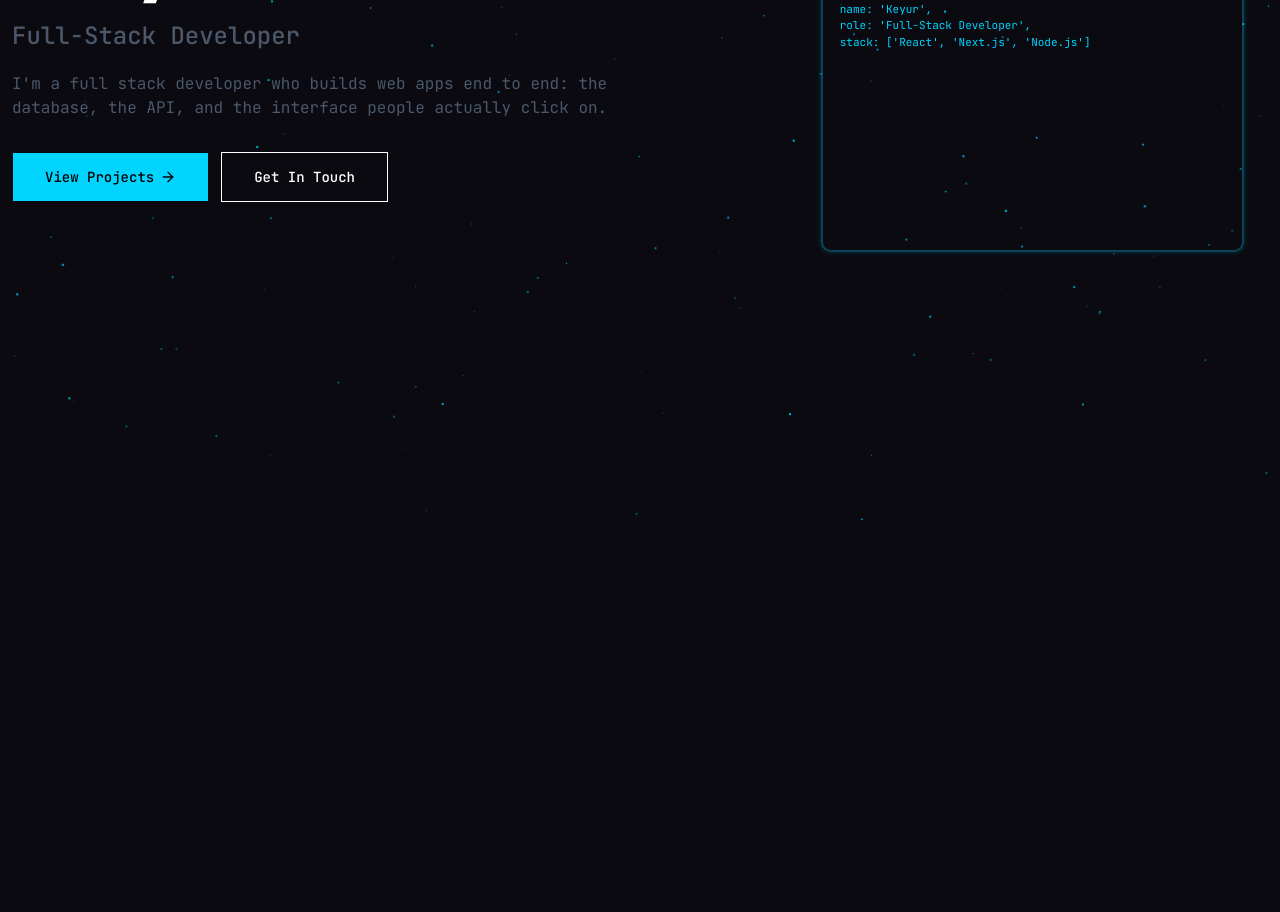
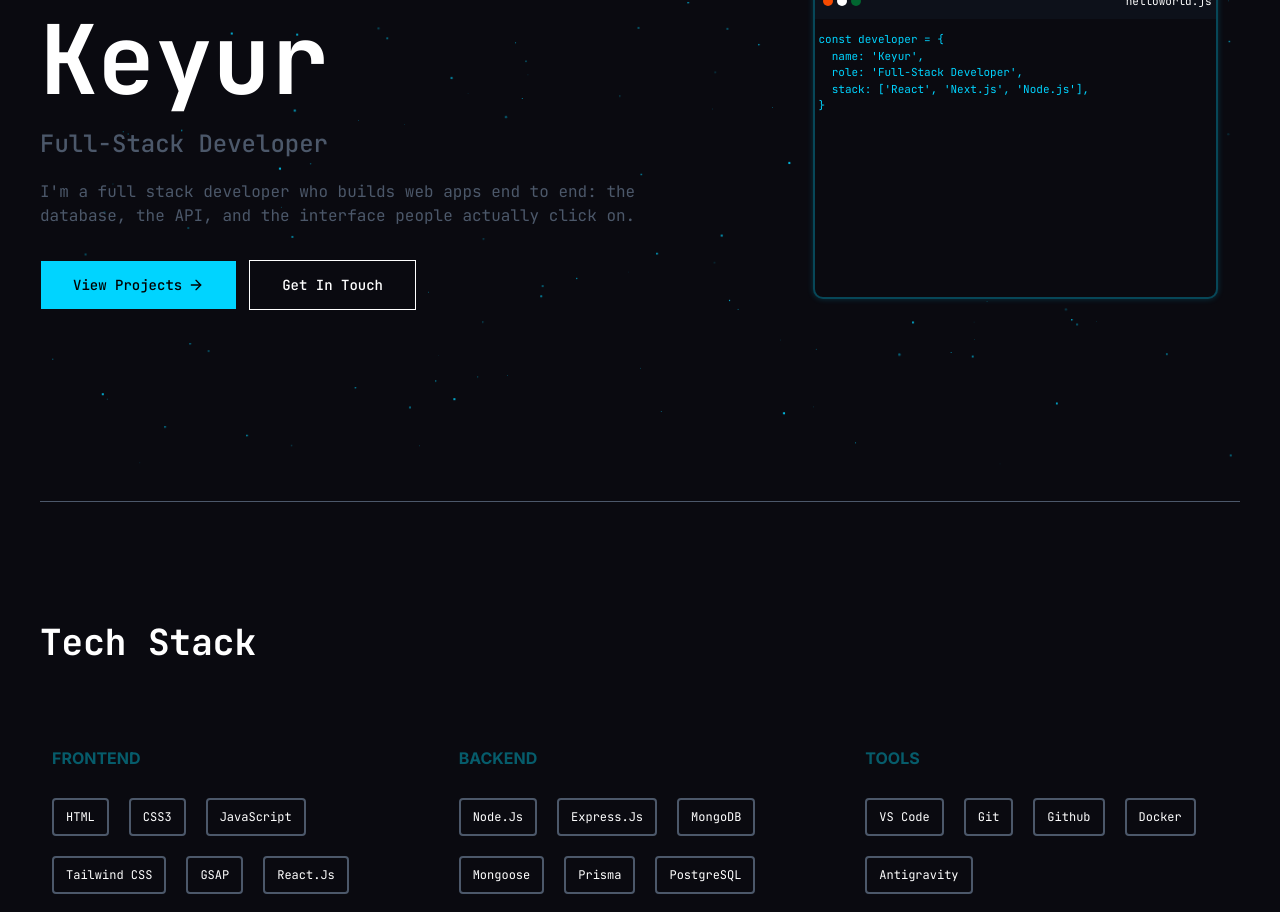
Before and after one commit to PanchalKeyur0806/Portfolio, a Next.js app: page / in a window 1280 px wide. Shown: the part 280-1192 px from the top of the page. Before the commit the page ends 800 px from the top, so only its background shows below. Built offline with nearby package versions, Linux system fonts and the light colour scheme.

Commit message:
added techstack section

```diff
--- a/src/app/layout.tsx
+++ b/src/app/layout.tsx
@@ -27,7 +27,7 @@ export default function RootLayout({ children }: LayoutProps<"/">) {
       lang="en"
       className={`${inter.variable} ${jetbrainsMono.variable} h-full antialiased`}
     >
-      <body className="px-3 min-h-full bg-[#0A0A10] text-white">
+      <body className="px-3 sm:px-10 min-h-full bg-[#0A0A10] text-white">
         {children}
       </body>
     </html>
--- a/src/app/page.tsx
+++ b/src/app/page.tsx
@@ -1,13 +1,18 @@
 import Hero from "@/components/custom/Hero";
 import Navbar from "@/components/custom/Navbar";
 import Particles from "@/components/custom/Particles";
+import TechStack from "@/components/custom/TechStack";
+import { Separator } from "@/components/ui/separator";
 
 export default function Home() {
   return (
     <>
       <Navbar />
-      <Particles />
+      <Separator className={`bg-[#4C586A]`} />
       <Hero />
+      <Separator className={`bg-[#4C586A]`} />
+      <TechStack />
+      <Separator className={`bg-[#4C586A]`} />
     </>
   );
 }
--- /dev/null
+++ b/src/components/custom/Heading.tsx
@@ -0,0 +1,17 @@
+import React from "react";
+
+const Heading = ({
+  heading,
+  ref,
+}: {
+  heading: string;
+  ref?: React.Ref<HTMLDivElement>;
+}) => {
+  return (
+    <div ref={ref} className="mt-30 text-4xl text-white font-bold font-mono">
+      <h2>{heading}</h2>
+    </div>
+  );
+};
+
+export default Heading;
--- a/src/components/custom/Hero.tsx
+++ b/src/components/custom/Hero.tsx
@@ -2,7 +2,8 @@
 import { useEffect, useRef } from "react";
 import { Button } from "../ui/button";
 import { ArrowRight } from "lucide-react";
-import gsap from "gsap";
+import { gsap } from "@/lib/gsap";
+import Particles from "./Particles";
 
 const Hero = () => {
   const heroIntroRef = useRef<HTMLDivElement>(null);
@@ -200,9 +201,10 @@ const keyur = new Developer(
   }, []);
 
   return (
-    <section className="mt-20 py-1 font-mono  h-100  w-full">
-      <div className="max-w-8xl w-full mx-auto grid  lg:grid-cols-[1fr_0.6fr]">
-        <div className="w-full ">
+    <section className="relative  py-1 font-mono  h-[90vh]  w-full">
+      <Particles />
+      <div className="relative z-10 max-w-8xl w-full h-full mx-auto grid items-center  lg:grid-cols-[1fr_0.6fr]">
+        <div className="w-full h-full flex justify-center flex-col ">
           {/* Hero Introduction */}
           <div
             ref={heroIntroRef}
@@ -259,9 +261,9 @@ const keyur = new Developer(
         {/* CodeSnippet Component */}
         <div
           id="laptop"
-          className="mt-15 lg:flex  h-85 py-3 lg:flex-col lg:justify-between opacity-0"
+          className="lg:flex  h-85 py-3 lg:flex-col lg:justify-between opacity-0"
         >
-          <div className="lg:w-[97%] xl:w-[90%] h-88 mx-auto  flex flex-col gap-3 border-2 border-[#00D4FF]/30 shadow-[0_0_6px_rgba(0,212,255,0.20)] rounded-lg overflow-hidden">
+          <div className="lg:w-[97%] xl:w-[90%] h-88 mx-auto bg-[#0A0A10]  flex flex-col gap-3 border-2 border-[#00D4FF]/30 shadow-[0_0_6px_rgba(0,212,255,0.20)] rounded-lg overflow-hidden">
             <div className="h-3.75 px-1 py-4 bg-[#0D111A] border-b-2 border-[#0D111A] flex items-center justify-between">
               {/* circles */}
               <div className="ml-1 flex items-center justify-center gap-1">
@@ -276,11 +278,11 @@ const keyur = new Developer(
               </div>
             </div>
 
-            <div className="px-1 http://localhost:3000/">
+            <div className="px-1">
               {/* code */}
               <pre
                 ref={codeRef}
-                className="pointer-events-none w-full font-mono text-[11px] text-[#00D4FF]"
+                className="pointer-events-none w-full  font-mono text-[11px] text-[#00D4FF]"
               />
             </div>
           </div>
--- a/src/components/custom/MobileNavbar.tsx
+++ b/src/components/custom/MobileNavbar.tsx
@@ -1,8 +1,9 @@
+"use client";
 import Link from "next/link";
 import React, { useEffect } from "react";
 import { Button } from "../ui/button";
 import { usePathname } from "next/navigation";
-import gsap from "gsap";
+import { gsap } from "@/lib/gsap";
 import { useGSAP } from "@gsap/react";
 
 const MobileNavbar = () => {
--- a/src/components/custom/Navbar.tsx
+++ b/src/components/custom/Navbar.tsx
@@ -1,9 +1,9 @@
 "use client";
-import gsap from "gsap";
+import { gsap } from "@/lib/gsap";
 import Link from "next/link";
 import { Button } from "../ui/button";
 import { usePathname } from "next/navigation";
-import { useEffect, useRef, useState } from "react";
+import { useRef, useState } from "react";
 import MobileNavbar from "./MobileNavbar";
 import { Menu } from "lucide-react";
 import { useGSAP } from "@gsap/react";
--- a/src/components/custom/Particles.tsx
+++ b/src/components/custom/Particles.tsx
@@ -1,5 +1,5 @@
 "use client";
-import gsap from "gsap";
+import { gsap } from "@/lib/gsap";
 import React, { useEffect, useRef } from "react";
 
 const Particles = () => {
@@ -10,6 +10,8 @@ const Particles = () => {
 
     const particles = containerRef.current.children;
 
+    const { width, height } = containerRef.current.getBoundingClientRect();
+
     // loop through all particles
     Array.from(particles).forEach((particle) => {
       // get current element
@@ -17,8 +19,8 @@ const Particles = () => {
 
       // set the intital postition of particles
       gsap.set(element, {
-        x: Math.random() * window.innerWidth,
-        y: Math.random() * window.innerHeight,
+        x: Math.random() * width,
+        y: Math.random() * height,
         opacity: Math.random() * 0.5 + 0.1,
         scale: Math.random() * 0.5 + 0.1,
       });
@@ -42,12 +44,16 @@ const Particles = () => {
         ease: "sine.inOut",
       });
     });
+
+    return () => {
+      gsap.killTweensOf(particles);
+    };
   }, []);
 
   return (
     <div
       ref={containerRef}
-      className="fixed inset-0 pointer-events-none -z-10 overflow-hidden"
+      className="absolute inset-0 pointer-events-none  overflow-hidden"
     >
       {Array.from({ length: 200 }).map((_, i) => (
         <div
--- /dev/null
+++ b/src/components/custom/TechCard.tsx
@@ -0,0 +1,30 @@
+import React from "react";
+
+const TechCard = ({
+  section,
+  skills,
+}: {
+  section: string;
+  skills: string[];
+}) => {
+  return (
+    <div className="px-3 py-1">
+      <div>
+        <h2 className="text-[#065C6B] font-bold font-sans">{section}</h2>
+      </div>
+
+      <div className="mt-7 flex flex-wrap gap-5">
+        {skills.map((skill) => (
+          <span
+            key={skill}
+            className=" px-3 py-2 text-[12px] font-mono border-2 border-[#4C586A] rounded hover:text-[#00D4FF] hover:border-[#00D4FF] cursor-default"
+          >
+            {skill}
+          </span>
+        ))}
+      </div>
+    </div>
+  );
+};
+
+export default TechCard;
--- /dev/null
+++ b/src/components/custom/TechStack.tsx
@@ -0,0 +1,107 @@
+"use client";
+import Heading from "./Heading";
+import TechCard from "./TechCard";
+import { useGSAP } from "@gsap/react";
+import { gsap } from "@/lib/gsap";
+import { useRef } from "react";
+const TechStack = () => {
+  const headingRef = useRef<HTMLDivElement>(null);
+  const sectionRef = useRef<HTMLDivElement>(null);
+  const cardRef = useRef<HTMLDivElement>(null);
+
+  const techSections = [
+    {
+      name: "FRONTEND",
+      skills: [
+        "HTML",
+        "CSS3",
+        "JavaScript",
+        "Tailwind CSS",
+        "GSAP",
+        "React.Js",
+        "Next.Js",
+      ],
+    },
+    {
+      name: "BACKEND",
+      skills: [
+        "Node.Js",
+        "Express.Js",
+        "MongoDB",
+        "Mongoose",
+        "Prisma",
+        "PostgreSQL",
+        "REST APIs",
+      ],
+    },
+    {
+      name: "TOOLS",
+      skills: ["VS Code", "Git", "Github", "Docker", "Antigravity"],
+    },
+  ];
+
+  useGSAP(
+    () => {
+      if (!headingRef.current || !cardRef.current) return;
+
+      gsap.fromTo(
+        headingRef.current,
+        {
+          opacity: 0,
+          y: 30,
+        },
+        {
+          opacity: 1,
+          y: 0,
+          duration: 0.7,
+          ease: "power4.in",
+          scrollTrigger: {
+            trigger: headingRef.current,
+            start: "top 80%",
+          },
+        },
+      );
+
+      gsap.fromTo(
+        ".tech-card",
+        {
+          opacity: 0,
+          y: 30,
+        },
+        {
+          opacity: 1,
+          y: 0,
+          duration: 1,
+          stagger: 0.3,
+          ease: "power3.in",
+          scrollTrigger: {
+            trigger: cardRef.current,
+            start: "0 80%",
+          },
+        },
+      );
+    },
+    {
+      scope: sectionRef,
+    },
+  );
+
+  return (
+    <section ref={sectionRef} className="mb-30">
+      <Heading heading="Tech Stack" ref={headingRef} />
+
+      <div
+        ref={cardRef}
+        className="mt-20 grid grid-cols-1 md:grid-cols-2 lg:grid-cols-3 gap-5"
+      >
+        {techSections.map((section) => (
+          <div key={section.name} className="tech-card w-full mt-10 md:mt-0">
+            <TechCard section={section.name} skills={section.skills} />
+          </div>
+        ))}
+      </div>
+    </section>
+  );
+};
+
+export default TechStack;
--- /dev/null
+++ b/src/components/ui/separator.tsx
@@ -0,0 +1,24 @@
+"use client"
+
+import { Separator as SeparatorPrimitive } from "@base-ui/react/separator"
+import { cn } from "cn"
+
+function Separator({
+  className,
+  orientation = "horizontal",
+  ...props
+}: SeparatorPrimitive.Props) {
+  return (
+    <SeparatorPrimitive
+      data-slot="separator"
+      orientation={orientation}
+      className={cn(
+        "shrink-0 bg-border data-horizontal:h-px data-horizontal:w-full data-vertical:w-px data-vertical:self-stretch",
+        className
+      )}
+      {...props}
+    />
+  )
+}
+
+export { Separator }
--- /dev/null
+++ b/src/lib/gsap.ts
@@ -0,0 +1,7 @@
+import gsap from "gsap";
+import { ScrollTrigger  } from "gsap/ScrollTrigger";
+
+
+gsap.registerPlugin(ScrollTrigger);
+
+export {gsap, ScrollTrigger}
```
